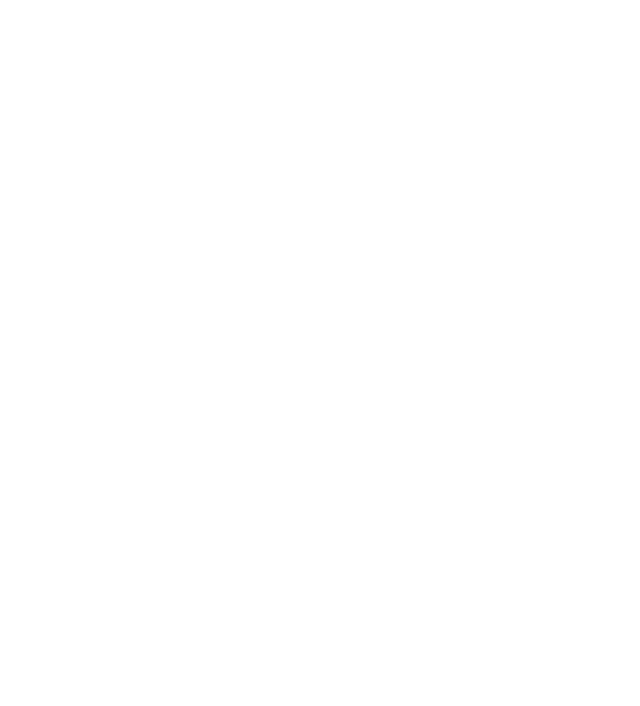
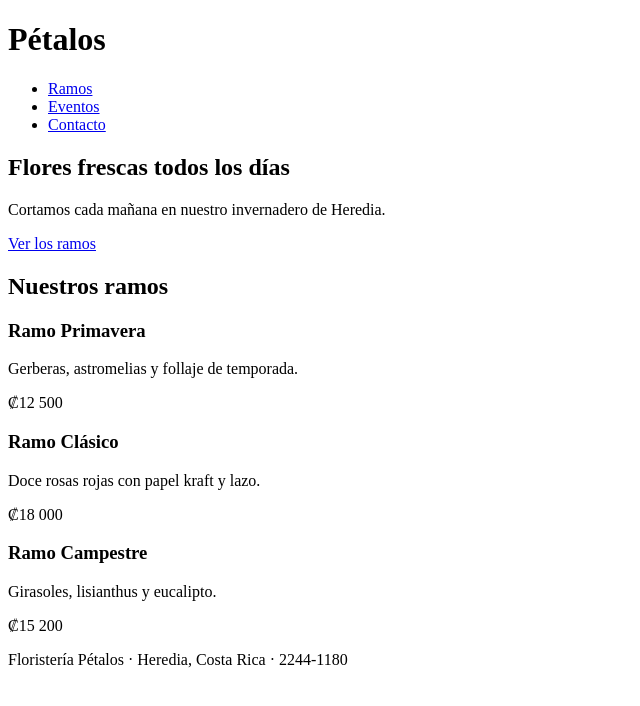
Before and after one commit to Gabriel96-G/laboratorio-diagnostico, a plain HTML site: page parte1/index.html in a window 1280 px wide. Shown: the whole page, without its empty margins (0-640 px from the left). Drawn offline with Linux system fonts and the light colour scheme.

Commit message:
Agrega la estructura HTML completa de la pagina

```diff
--- a/parte1/index.html
+++ b/parte1/index.html
@@ -10,6 +10,69 @@
 
 <body>
 
+    <header class="barra">
+        <div class="contenedor">
+            <h1 class="marca">Pétalos</h1>
+
+            <nav>
+                <ul class="menu">
+                    <li><a href="#ramos">Ramos</a></li>
+                    <li><a href="#">Eventos</a></li>
+                    <li><a href="#">Contacto</a></li>
+                </ul>
+            </nav>
+        </div>
+    </header>
+
+    <section class="portada">
+        <div class="contenedor">
+            <h2>Flores frescas todos los días</h2>
+
+            <p>
+                Cortamos cada mañana en nuestro invernadero de Heredia.
+            </p>
+
+            <a class="boton" href="#ramos">Ver los ramos</a>
+        </div>
+    </section>
+
+    <main>
+        <section id="ramos" class="ramos">
+            <div class="contenedor">
+
+                <h2>Nuestros ramos</h2>
+
+                <div class="grilla">
+
+                    <article class="tarjeta">
+                        <h3>Ramo Primavera</h3>
+                        <p>Gerberas, astromelias y follaje de temporada.</p>
+                        <p class="precio">₡12 500</p>
+                    </article>
+
+                    <article class="tarjeta">
+                        <h3>Ramo Clásico</h3>
+                        <p>Doce rosas rojas con papel kraft y lazo.</p>
+                        <p class="precio">₡18 000</p>
+                    </article>
+
+                    <article class="tarjeta">
+                        <h3>Ramo Campestre</h3>
+                        <p>Girasoles, lisianthus y eucalipto.</p>
+                        <p class="precio">₡15 200</p>
+                    </article>
+
+                </div>
+            </div>
+        </section>
+    </main>
+
+    <footer class="pie">
+        <div class="contenedor">
+            <p>Floristería Pétalos · Heredia, Costa Rica · 2244-1180</p>
+        </div>
+    </footer>
+
 </body>
 
 </html>
```
